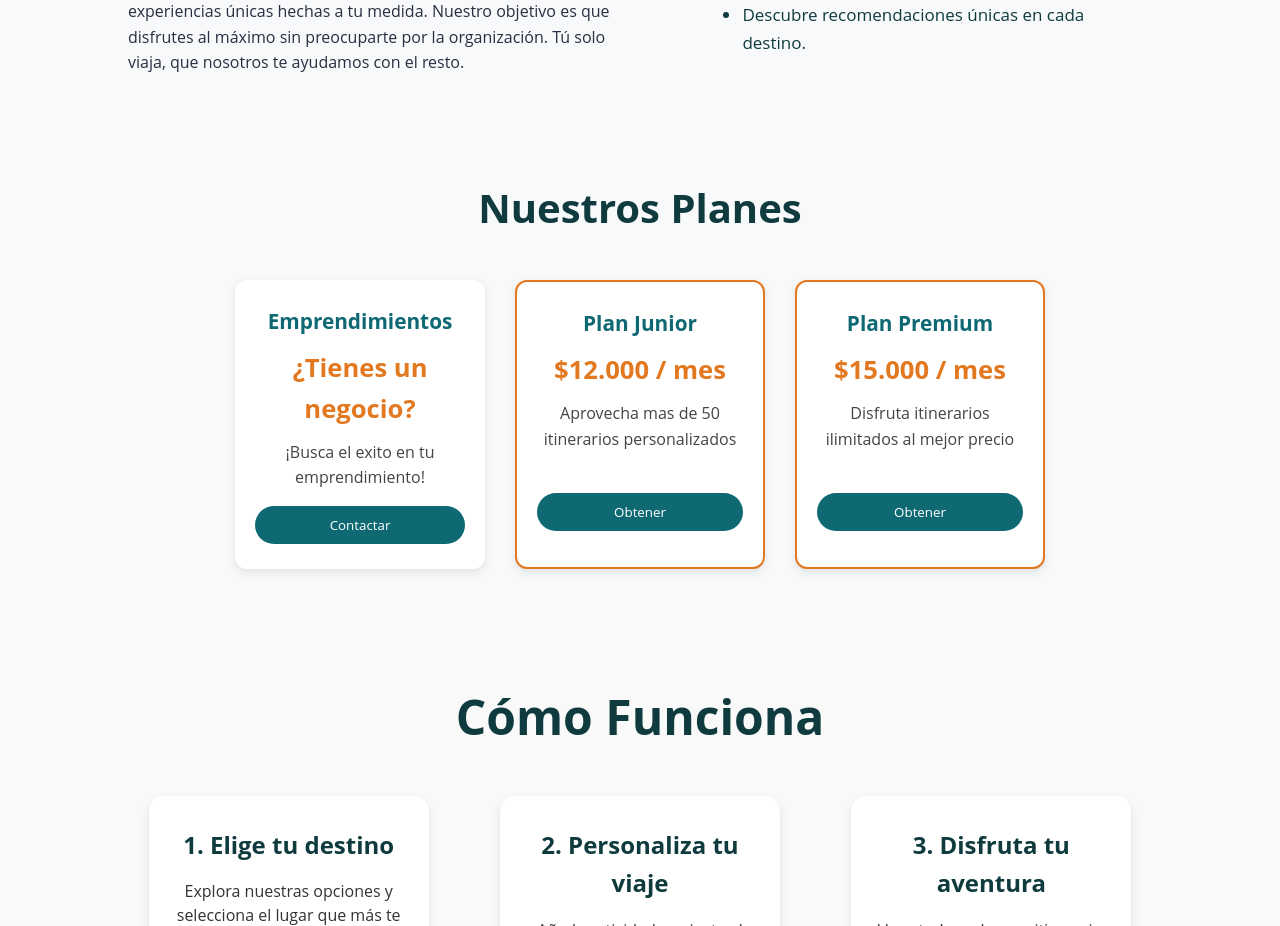
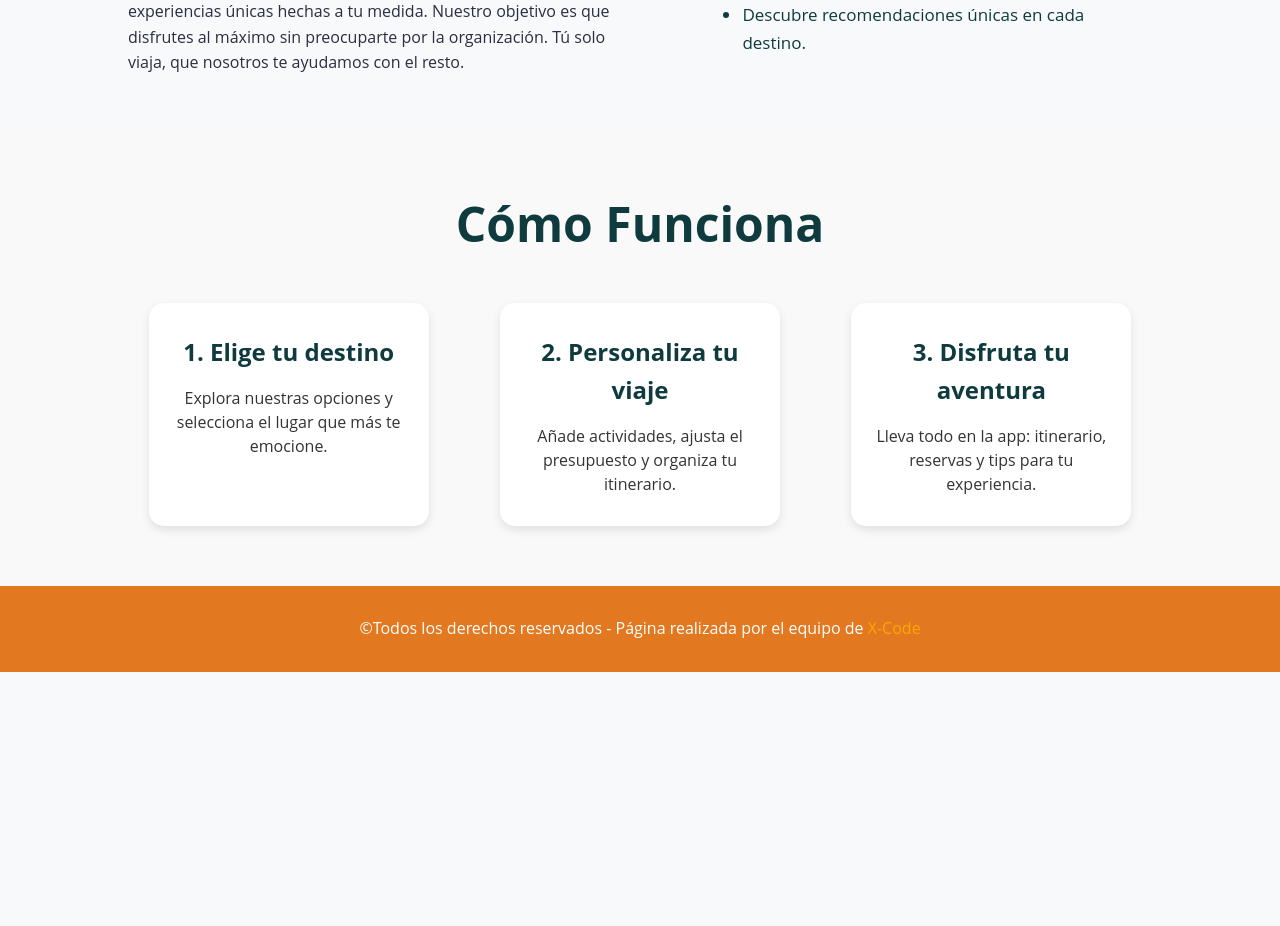
Before and after one commit to dudidev/TRIPGO-FRONTEND, an Angular app: page / in a window 1280 px wide. Shown: the part 1560-2486 px from the top of the page. After the commit the page ends 2232 px from the top, so only its background shows below. Built offline with nearby package versions, Linux system fonts and the light colour scheme.

Commit message:
add imgs lugares, delete price in principial

```diff
--- a/src/app/pages/home/home.html
+++ b/src/app/pages/home/home.html
@@ -63,35 +63,7 @@
       </ul>
     </div>
   </div>
- <div class="planes-simples">
-  <h2>Nuestros Planes</h2>
 
-  <div class="planes-simple-grid">
-
-    <div class="plan-simple">
-      <h3>Emprendimientos</h3>
-      <p class="precio">¿Tienes un negocio?</p>
-      <p>¡Busca el exito en tu emprendimiento!</p>
-      <button routerLink="/contact">Contactar</button>
-
-    </div>
-
-    <div class="plan-simple premium">
-      <h3>Plan Junior</h3>
-      <p class="precio">$12.000 / mes   </p>
-      <p>Aprovecha mas de 50 itinerarios personalizados</p>
-      <br>
-      <button>Obtener</button>
-    </div>
-    <div class="plan-simple premium">
-      <h3>Plan Premium</h3>
-      <p class="precio">$15.000 / mes</p>
-      <p>Disfruta itinerarios ilimitados al mejor precio </p>
-      <br>
-      <button>Obtener</button>
-    </div>
-  </div>
-</div>
 
   <div id="comoFunciona" class="panel-funciona">
     <h2>Cómo Funciona</h2>
--- a/src/app/pages/lugares/lugares.ts
+++ b/src/app/pages/lugares/lugares.ts
@@ -215,19 +215,21 @@ No uses markdown, no uses asteriscos ni listas con guiones. Habla de forma natur
       salento: [
         'https://res.cloudinary.com/dshqbl8d1/image/upload/v1765732081/cabalgata_portada_-_5_xjw3xq.jpg',
         'https://res.cloudinary.com/dshqbl8d1/image/upload/v1765729542/portada_8_jrmbd6.jpg',
-        'https://res.cloudinary.com/dshqbl8d1/image/upload/v1765731463/cabalgata_-_portada_4_dma1bo.jpg'
+        'https://res.cloudinary.com/dshqbl8d1/image/upload/v1773601569/mirador_ss0bel.webp',
+        'https://res.cloudinary.com/dshqbl8d1/image/upload/v1771997990/mirador_alto_de_la_cruz_vl62jj.jpg',
+        'https://res.cloudinary.com/dshqbl8d1/image/upload/v1765729538/portada_6_lbjntm.jpg'
       ],
-      filandia  : ['', '', ''],
-      calarca   : ['', '', ''],
-      montenegro: ['', '', ''],
-      quimbaya  : ['', '', ''],
-      circasia  : ['', '', ''],
-      armenia   : ['', '', ''],
-      buenavista: ['', '', ''],
-      pijao     : ['', '', ''],
-      cordoba   : ['', '', ''],
-      tebaida   : ['', '', ''],
-      genova    : ['', '', ''],
+      filandia  : ['', '', '', ''],
+      calarca   : ['', '', '', ''],
+      montenegro: ['', '', '', ''],
+      quimbaya  : ['', '', '', ''],
+      circasia  : ['', '', '', ''],
+      armenia   : ['', '', '', ''],
+      buenavista: ['', '', '', ''],
+      pijao     : ['', '', '', ''],
+      cordoba   : ['', '', '', ''],
+      tebaida   : ['', '', '', ''],
+      genova    : ['', '', '', ''],
     };
 
     this.heroImgs  = heroMap[t]?.filter(Boolean) ?? [];
```
